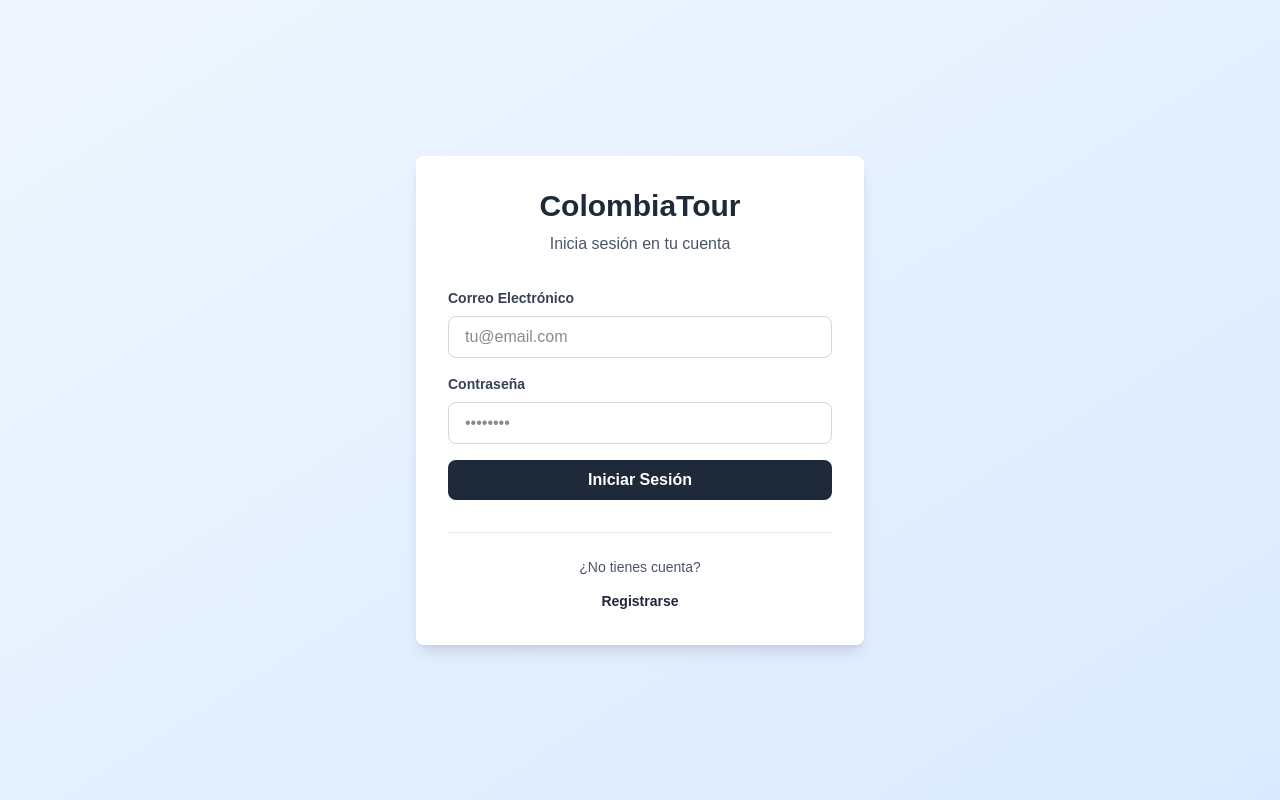
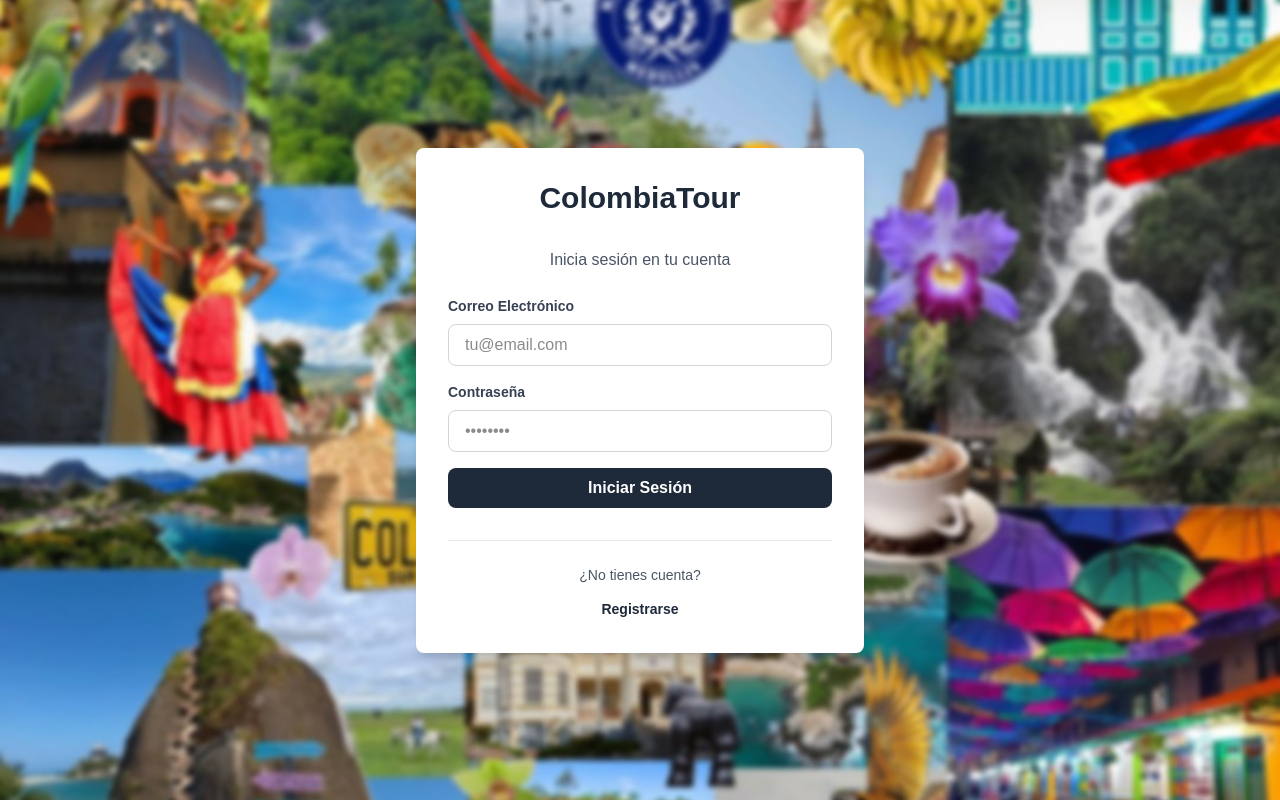
Before and after one commit to AnaMorales4/FrontColombiaTour, a Next.js app: page /login in a window 1280 px wide. Built offline with nearby package versions, Linux system fonts and the light colour scheme.

Commit message:
ajustes finales

```diff
--- a/app/login/page.tsx
+++ b/app/login/page.tsx
@@ -62,15 +62,20 @@ export default function LoginPage() {
   };
 
   return (
-    <div className="min-h-screen bg-gradient-to-br from-blue-50 to-blue-100 flex items-center justify-center px-4">
+    <div
+      className="min-h-screen bg-cover bg-center flex items-center justify-center px-4"
+      style={{
+        backgroundImage: 'url(/collagedesvanecido.jpg)',
+      }}
+    >
       <div className="bg-white rounded-lg shadow-lg p-8 w-full max-w-md">
         {/* Logo/Título */}
-        <div className="text-center mb-8">
-          <h1 className="text-3xl font-bold text-gray-800 mb-2">ColombiaTour</h1>
-          <p className="text-gray-600">
-            {isLogin ? 'Inicia sesión en tu cuenta' : 'Crea una nueva cuenta'}
-          </p>
+        <div className="text-center mb-8 flex items-center justify-center gap-3">
+          <h1 className="text-3xl font-bold text-gray-800">ColombiaTour</h1>
         </div>
+        <p className="text-center text-gray-600 mb-6">
+          {isLogin ? 'Inicia sesión en tu cuenta' : 'Crea una nueva cuenta'}
+        </p>
 
         {/* Formulario */}
         <form onSubmit={handleSubmit} className="space-y-4">
--- a/components/Hero.tsx
+++ b/components/Hero.tsx
@@ -7,11 +7,6 @@ export default function Hero() {
         <div>
           <h2 className="text-4xl md:text-6xl font-bold mb-4">Conoce los lugares más emblematicos</h2>
           <p className="text-xl md:text-2xl mb-8">Descubre Colombia, crea recuerdos</p>
-          <div className="flex gap-4 justify-center">
-            <Link href="/tours" className="bg-gray-800 hover:bg-gray-600 text-white font-bold py-2 px-4 rounded inline-block">
-              Explorar Tours
-            </Link>
-          </div>
         </div>
       </div>
     </section>
--- a/components/TourList.tsx
+++ b/components/TourList.tsx
@@ -66,7 +66,6 @@ export default function TourList() {
 
   const abrirModal = (tour: Tour) => {
     setTourSeleccionado(tour);
-    //setFormCompra({ nombre: '', email: '', cantidadPersonas: 1 });
     setModalAbierto(true);
   };
 
@@ -103,11 +102,8 @@ export default function TourList() {
       alert(`Solo hay ${tourSeleccionado.cuposDisponibles} cupos disponibles`);
       return;
     }
-
     setProcesandoCompra(true);
-
     try {
-      // Aquí iría la llamada al backend para procesar la compra
       const response = await fetch('https://bcolombiatour.fly.dev/tiquetes', {
         method: 'POST',
         headers: {
@@ -127,7 +123,6 @@ export default function TourList() {
       alert('¡Compra realizada exitosamente!');
       cerrarModal();
       fetchTours();
-      // Aquí podrías redirigir a una página de confirmación
     } catch (err) {
       alert(err instanceof Error ? err.message : 'Error al procesar la compra');
       console.error('Error en compra:', err);
@@ -135,9 +130,6 @@ export default function TourList() {
       setProcesandoCompra(false);
     }
   };
-
-  //fincion para capturar el click y ver si tengo session y traer la infoormacion del usuaio con un get
-
 
   const handleClick = async (tour:Tour) => {
         if (typeof window !== 'undefined') {
@@ -147,8 +139,6 @@ export default function TourList() {
                 method: 'GET',
                 headers: {'Content-Type': 'application/json'}
               });
-
-
             if (!response.ok) {
               const errorData = await response.json();
               throw new Error(errorData.message || 'Error al obtener información del usuario');
@@ -169,8 +159,6 @@ export default function TourList() {
             }
           }
   }
-
-
 
   if (loading) {
     return (
@@ -215,8 +203,11 @@ export default function TourList() {
               <div className="p-6">
                 <h4 className="text-xl font-semibold mb-2">{tour.nombreDestino}</h4>
                 <p className="text-gray-600 mb-4">{tour.descripcion}</p>
-                <div className="mb-4 text-sm text-gray-500">
+                <div className="block text-sm font-medium text-gray-700 mb-1">
                   <p>Fecha: {tour.fechaTour ? new Date(tour.fechaTour).toLocaleDateString('en-US') : 'N/A'}</p>
+                </div>
+                <div>
+                  <p className="block text-sm font-medium text-gray-700 mb-1">Cupos disponibles: {tour.cuposDisponibles}</p>
                 </div>
                 <div className="flex justify-between items-center">
                   <span className="text-2xl font-bold text-gray-800">{formatter.format(tour.precio)}</span>
@@ -235,10 +226,10 @@ export default function TourList() {
 
       {/* Modal de Compra */}
       {modalAbierto && tourSeleccionado && (
-        <div className="fixed inset-0 bg-[#00000030] bg-opacity-0 flex items-center justify-center z-50 p-4">
+        <div className="fixed inset-0 bg-[#00000080] bg-opacity-0 flex items-center justify-center z-50 p-4">
           <div className="bg-white rounded-lg shadow-xl max-w-md w-full p-6">
             <h2 className="text-2xl font-bold mb-4">Compra de Tiquete</h2>
-            <p className="text-gray-600 mb-4">{tourSeleccionado.nombreDestino}</p>
+            <h1 className="text-xl font-semibold mb-2">{tourSeleccionado.nombreDestino}</h1>
 
             {/* Campos del formulario */}
             <div className="space-y-4 mb-6">
@@ -283,9 +274,10 @@ export default function TourList() {
                   onChange={handleInputChange}
                   min="1"
                   max={tourSeleccionado.cuposDisponibles}
+                  maxLength={2}
                   className="w-full px-3 py-2 border border-gray-300 rounded-lg focus:outline-none focus:ring-2 focus:ring-gray-800"
                 />
-                <p className="text-xs text-gray-500 mt-1">Cupos disponibles: {tourSeleccionado.cuposDisponibles}</p>
+                <p className="block text-sm font-medium text-gray-700 mb-1">Cupos disponibles: {tourSeleccionado.cuposDisponibles}</p>
               </div>
             </div>
 
```
Also changed, not shown: public/collagedesvanecido.jpg (added).
